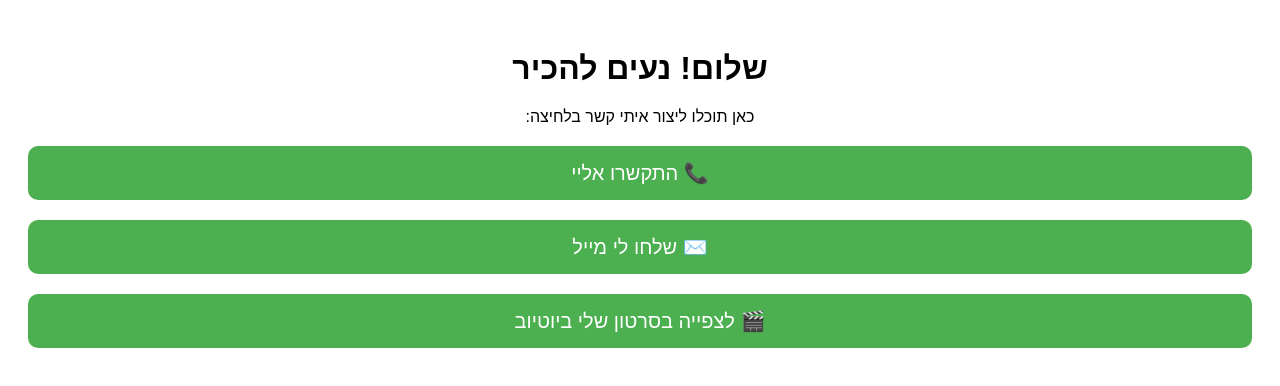
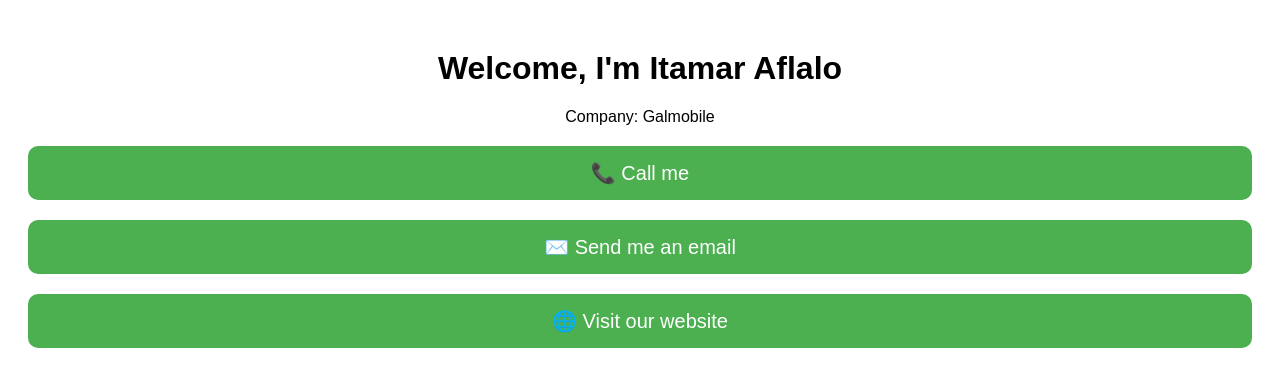
Before and after one commit to BielLozovik/ItamarAflalo, a plain HTML site: page index.html in a window 1280 px wide. Drawn offline with Linux system fonts and the light colour scheme.

Commit message:
Update index.html

```diff
--- a/index.html
+++ b/index.html
@@ -1,14 +1,13 @@
 <!DOCTYPE html>
-<html lang="he">
+<html lang="en">
 <head>
   <meta charset="UTF-8">
-  <title>כרטיס הביקור של שלי</title>
+  <title>Business Card</title>
   <style>
     body {
       font-family: sans-serif;
       text-align: center;
       margin-top: 50px;
-      direction: rtl;
     }
     a {
       display: block;
@@ -23,11 +22,11 @@
   </style>
 </head>
 <body>
-  <h1>שלום! נעים להכיר</h1>
-  <p>כאן תוכלו ליצור איתי קשר בלחיצה:</p>
+  <h1>Welcome, I'm Itamar Aflalo</h1>
+  <p>Company: Galmobile</p>
 
-  <a href="tel:0501234567">📞 התקשרו אליי</a>
-  <a href="mailto:youremail@example.com">✉️ שלחו לי מייל</a>
-  <a href="https://www.youtube.com/watch?v=XXXXXXXXXXX" target="_blank">🎬 לצפייה בסרטון שלי ביוטיוב</a>
+  <a href="tel:+972526556295">📞 Call me</a>
+  <a href="mailto:Itamar@gal-water.com">✉️ Send me an email</a>
+  <a href="https://galmobile.co.il/" target="_blank">🌐 Visit our website</a>
 </body>
 </html>
```
